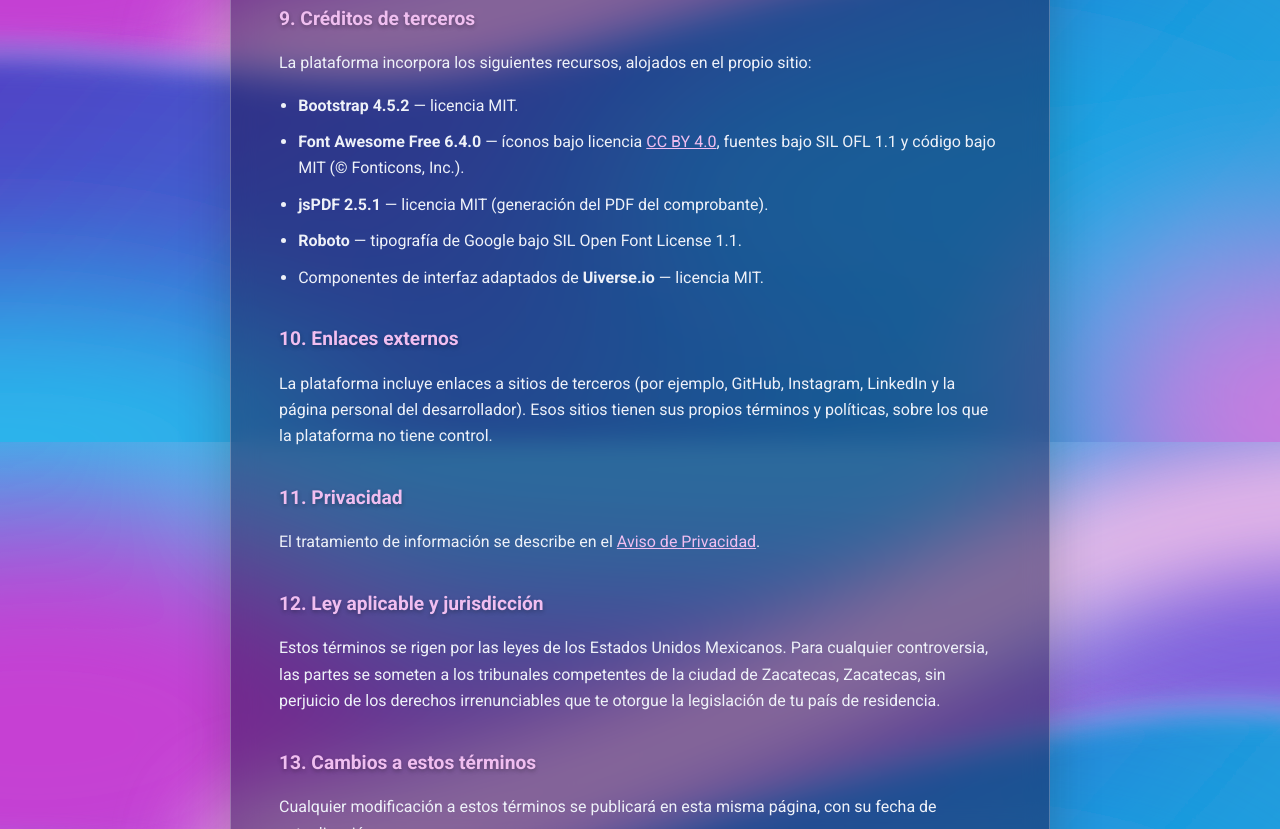
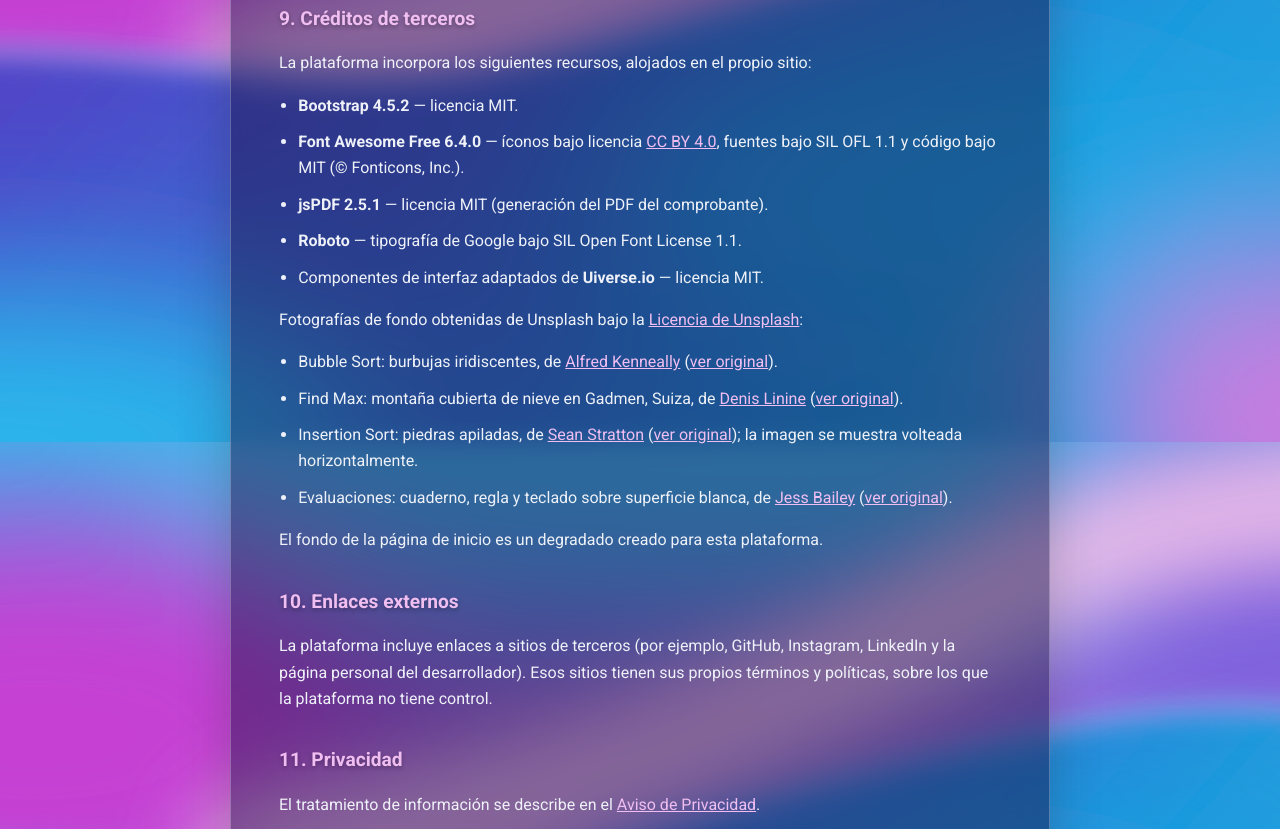
Before and after one commit to AsumomezaC/PlataformaAnalisisAlgoritmos, a plain HTML site: page terminos.html in a window 1280 px wide. Shown: the part 1958-2787 px from the top of the page. Drawn offline with Linux system fonts and the light colour scheme.

Commit message:
Fondos con licencia comprobable de Unsplash y créditos en los términos
- Bubble: burbujas iridiscentes (Alfred Kenneally)
- Find Max: montaña nevada en Gadmen (Denis Linine)
- Insertion: piedras apiladas, volteada horizontalmente (Sean Stratton); pasa de JPG a WebP
- Exámenes: cuaderno, regla y teclado (Jess Bailey)
- Créditos y enlace a la Licencia de Unsplash en terminos.html

Co-Authored-By: Claude Opus 5.5 <noreply@anthropic.com>

```diff
--- a/sitemap.xml
+++ b/sitemap.xml
@@ -34,6 +34,6 @@
   </url>
   <url>
     <loc>https://visualizador-algoritmos-uaz.vercel.app/terminos.html</loc>
-    <lastmod>2026-11-10</lastmod>
+    <lastmod>2026-11-12</lastmod>
   </url>
 </urlset>
--- a/styles/algoritmos/Insertion.css
+++ b/styles/algoritmos/Insertion.css
@@ -11,7 +11,7 @@ body {
   margin: 0;
   padding: 0;
   min-height: 100vh;
-  background: url('../../imagenes/algoritmos/insertion.jpg') center/cover no-repeat fixed;
+  background: url('../../imagenes/algoritmos/insertion.webp') center/cover no-repeat fixed;
   color: #ffffff;
   font-family: 'Roboto', sans-serif;
   display: flex;
--- a/terminos.html
+++ b/terminos.html
@@ -15,7 +15,7 @@
     <a class="regresar" href="/">&larr; Volver al inicio</a>
 
     <h1>Términos de Uso</h1>
-    <p class="actualizacion">Última actualización: 10 de noviembre de 2026</p>
+    <p class="actualizacion">Última actualización: 12 de noviembre de 2026</p>
 
     <section>
       <h2>1. Aceptación</h2>
@@ -130,6 +130,36 @@
         <li><strong>Roboto</strong> — tipografía de Google bajo SIL Open Font License 1.1.</li>
         <li>Componentes de interfaz adaptados de <strong>Uiverse.io</strong> — licencia MIT.</li>
       </ul>
+      <p>
+        Fotografías de fondo obtenidas de Unsplash bajo la
+        <a href="https://unsplash.com/es/licencia" target="_blank" rel="noopener noreferrer">Licencia de Unsplash</a>:
+      </p>
+      <ul>
+        <li>
+          Bubble Sort: burbujas iridiscentes, de
+          <a href="https://unsplash.com/es/@alken" target="_blank" rel="noopener noreferrer">Alfred Kenneally</a>
+          (<a href="https://unsplash.com/es/fotos/burbujas-iridiscentes-NHZUQR3d2VY" target="_blank" rel="noopener noreferrer">ver original</a>).
+        </li>
+        <li>
+          Find Max: montaña cubierta de nieve en Gadmen, Suiza, de
+          <a href="https://unsplash.com/es/@denislinine" target="_blank" rel="noopener noreferrer">Denis Linine</a>
+          (<a href="https://unsplash.com/es/fotos/montana-cubierta-de-nieve-durante-el-dia-W4o1oWx0k0g" target="_blank" rel="noopener noreferrer">ver original</a>).
+        </li>
+        <li>
+          Insertion Sort: piedras apiladas, de
+          <a href="https://unsplash.com/es/@seanstratton" target="_blank" rel="noopener noreferrer">Sean Stratton</a>
+          (<a href="https://unsplash.com/es/fotos/piedras-negras-apiladas-sobre-superficie-gris-ObpCE_X3j6U" target="_blank" rel="noopener noreferrer">ver original</a>);
+          la imagen se muestra volteada horizontalmente.
+        </li>
+        <li>
+          Evaluaciones: cuaderno, regla y teclado sobre superficie blanca, de
+          <a href="https://unsplash.com/es/@jessbaileydesigns" target="_blank" rel="noopener noreferrer">Jess Bailey</a>
+          (<a href="https://unsplash.com/es/fotos/cuaderno-regla-y-teclado-sobre-superficie-blanca-OXQVfxXORJ0" target="_blank" rel="noopener noreferrer">ver original</a>).
+        </li>
+      </ul>
+      <p>
+        El fondo de la página de inicio es un degradado creado para esta plataforma.
+      </p>
     </section>
 
     <section>
```
Also changed, not shown: imagenes/algoritmos/bubble.webp, imagenes/algoritmos/find.webp, imagenes/algoritmos/insertion.jpg (deleted), imagenes/algoritmos/insertion.webp (added), imagenes/test.webp.
